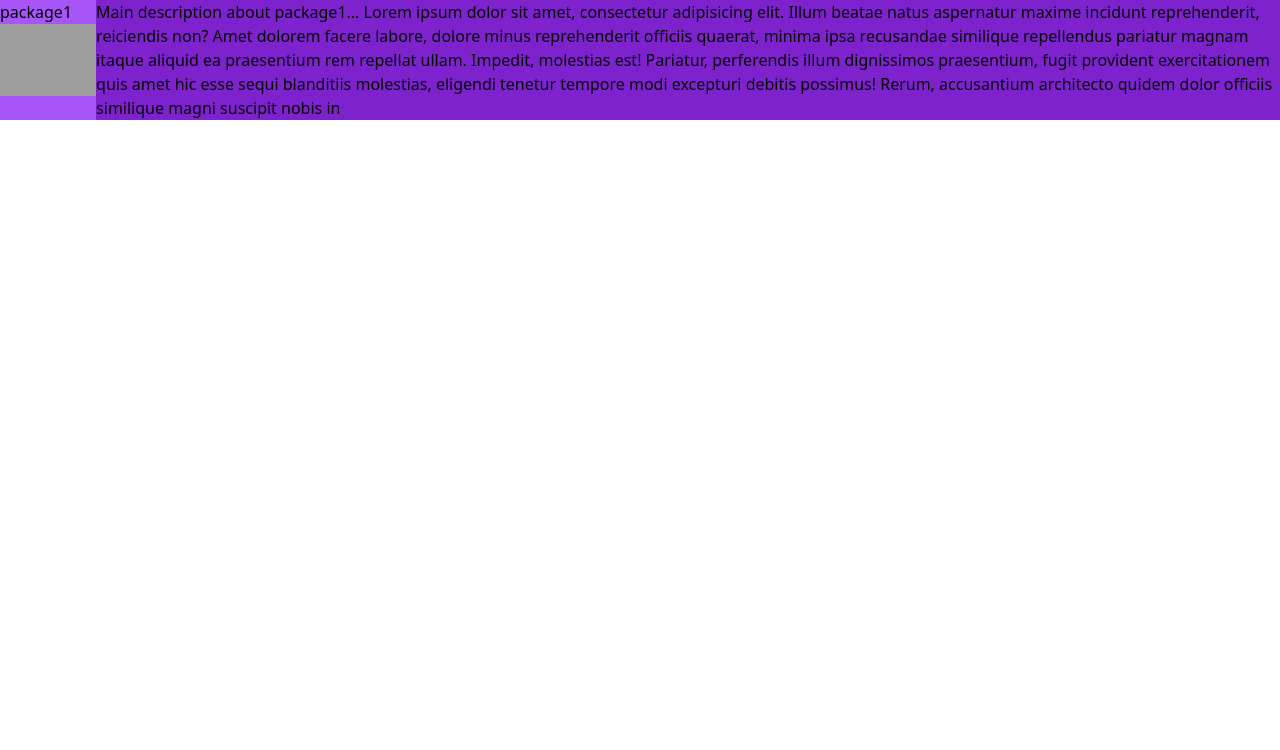
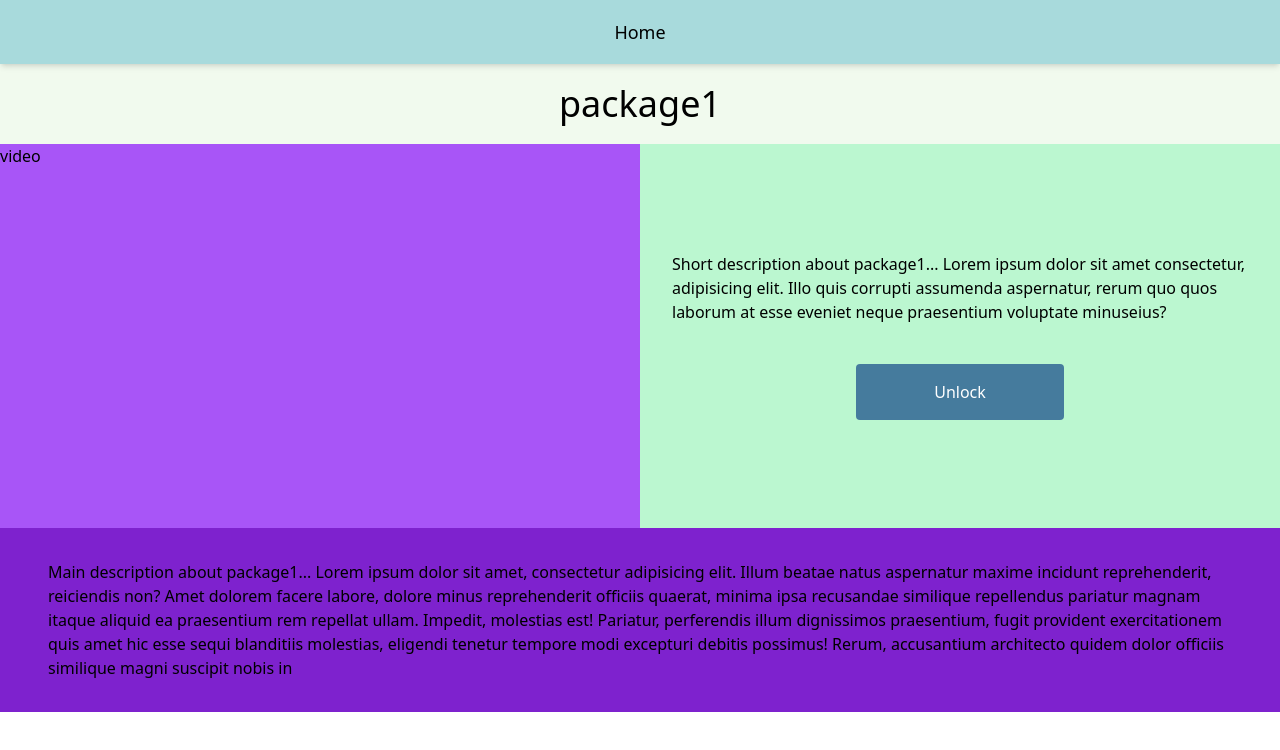
Before and after one commit to Folka2134/mum-site, a React (Create React App) app: page /packagePage/0 in a window 1280 px wide. Shown: the top 750 px of the page. Built offline with nearby package versions, Linux system fonts and the light colour scheme; grey boxes are pictures that could not be loaded.

Commit message:
built up package

```diff
--- a/src/pages/package/PackagePage.component.jsx
+++ b/src/pages/package/PackagePage.component.jsx
@@ -1,5 +1,5 @@
 import React from "react";
-import { useParams } from "react-router-dom";
+import { useParams, Link } from "react-router-dom";
 
 import packageData from "../../data/data";
 
@@ -11,13 +11,28 @@ const PackagePage = () => {
   }
 
   return (
-    <div className=" top-0 bg-gray-400">
-      <main className="flex">
-        <div className="bg-purple-500">
-          <h1>{packageInfo.title}</h1>
-          <img src="#" alt="#" />
+    <div className="top-0">
+      <nav className="bg-[#A8DADC] h-16 flex justify-center items-center sticky top-0 text-lg shadow-md ">
+        <Link to="/">
+          <button className="h-full px-4 cursor-pointer  hover:bg-[#F1FAEE] transition-all delay-75 duration-300 rounded-full">
+            Home
+          </button>
+        </Link>
+      </nav>
+      <main className="h-max flex flex-col justify-center">
+        <h1 className="text-3xl md:text-4xl self-center m-5">
+          {packageInfo.title}
+        </h1>
+        <div className="h-96 grid grid-cols-1 md:grid-cols-2 bg-purple-500">
+          <h1>video</h1>
+          <div className="flex flex-col justify-center items-center p-8 bg-green-200">
+            <p>{packageInfo.mini_desc}</p>
+            <button className="mt-10 p-4 text-white bg-[#457B9D] w-52 rounded border-gray-200  hover:bg-[#1D3557] duration-300">
+              Unlock
+            </button>
+          </div>
         </div>
-        <div className="bg-purple-700">
+        <div className="bg-purple-700 px-12 py-8 text-">
           <p>{packageInfo.disc}</p>
         </div>
       </main>
```
